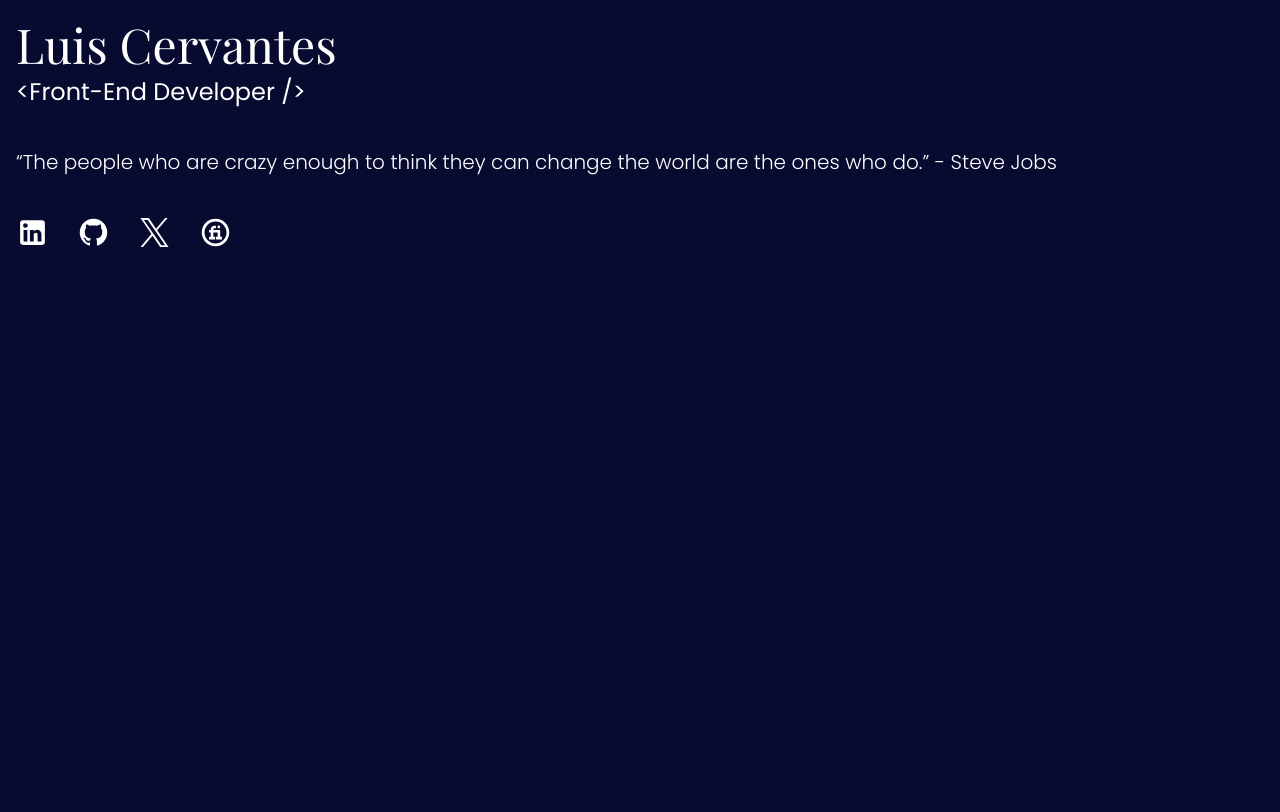
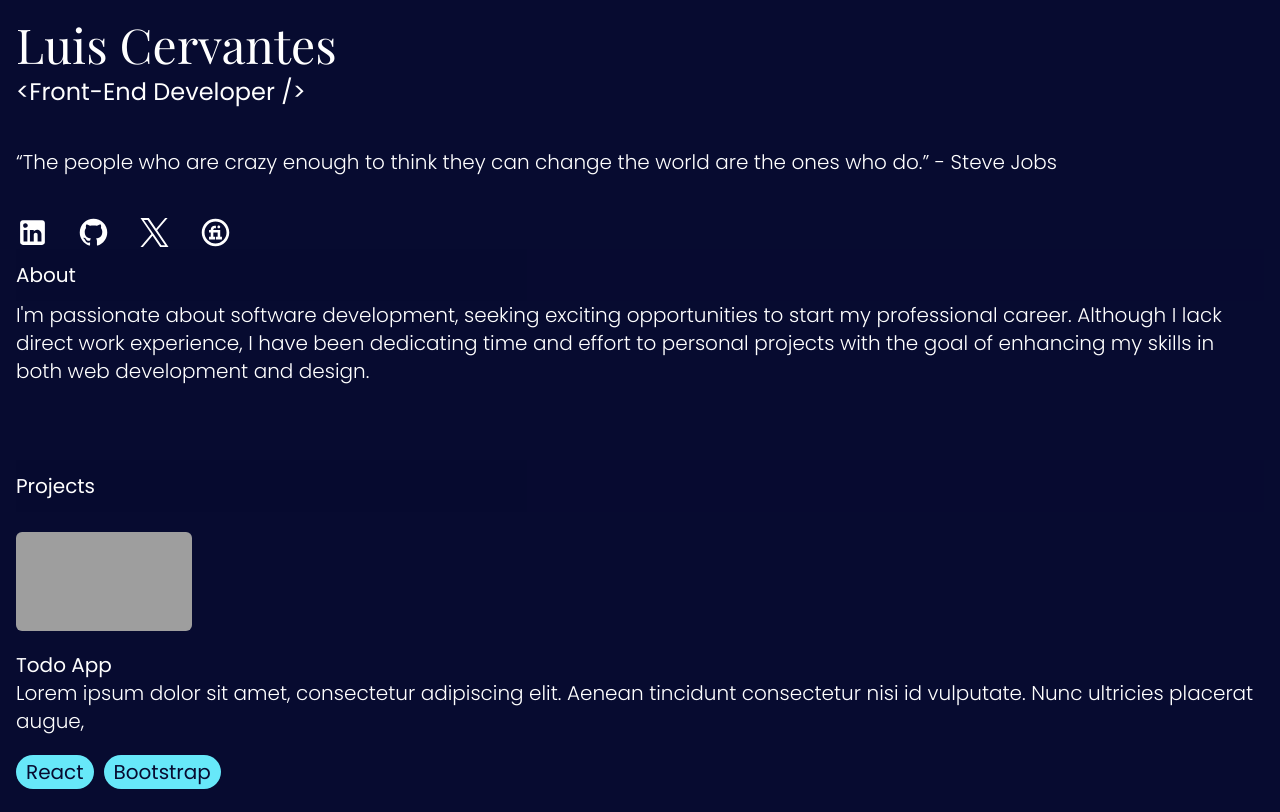
Before and after one commit to LugpDev2022/portfolio, an Astro site: page / in a window 1280 px wide. Shown: the top 812 px of the page. Built offline with nearby package versions, Linux system fonts and the light colour scheme; Astro itself is replaced by a stand-in of ours; grey boxes are pictures that could not be loaded.

Commit message:
Order About and Portfolio sections

```diff
--- /dev/null
+++ b/src/components/Subtitle.astro
@@ -0,0 +1,3 @@
+<header class='w-full py-3 sticky top-0 bg-[#070b30]/90'>
+  <h3><slot /></h3>
+</header>
--- a/src/pages/index.astro
+++ b/src/pages/index.astro
@@ -2,6 +2,9 @@
 import Navigation from '../components/Navigation.astro';
 import Contacts from '../components/Contacts.astro';
 import Layout from '../layouts/Layout.astro';
+import Project from '../components/Project.astro';
+import { projects } from '../projects';
+import Subtitle from '../components/Subtitle.astro';
 ---
 
 <Layout>
@@ -10,7 +13,7 @@ import Layout from '../layouts/Layout.astro';
     <h2 class='text-2xl mt-2 mb-10'>&lt;Front-End Developer /&gt;</h2>
 
     <blockquote>
-      <p class='font-light' style='text-wrap: balance;'>
+      <p style='text-wrap: balance;'>
         “The people who are crazy enough to think they can change the world are
         the ones who do.” - Steve Jobs
       </p>
@@ -20,4 +23,26 @@ import Layout from '../layouts/Layout.astro';
 
     <Contacts />
   </section>
+
+  <main>
+    <section>
+      <Subtitle>About</Subtitle>
+
+      <p>
+        I'm passionate about software development, seeking exciting
+        opportunities to start my professional career. Although I lack direct
+        work experience, I have been dedicating time and effort to personal
+        projects with the goal of enhancing my skills in both web development
+        and design.
+      </p>
+    </section>
+
+    <section class='relative mt-[75px]'>
+      <Subtitle>Projects</Subtitle>
+
+      <div class='flex flex-col gap-5'>
+        {projects.map((project) => <Project {...project} />)}
+      </div>
+    </section>
+  </main>
 </Layout>
--- a/src/styles/main.css
+++ b/src/styles/main.css
@@ -7,3 +7,7 @@ html {
 h1 {
   font-family: 'Playfair Display';
 }
+
+p {
+  font-weight: 300;
+}
```
